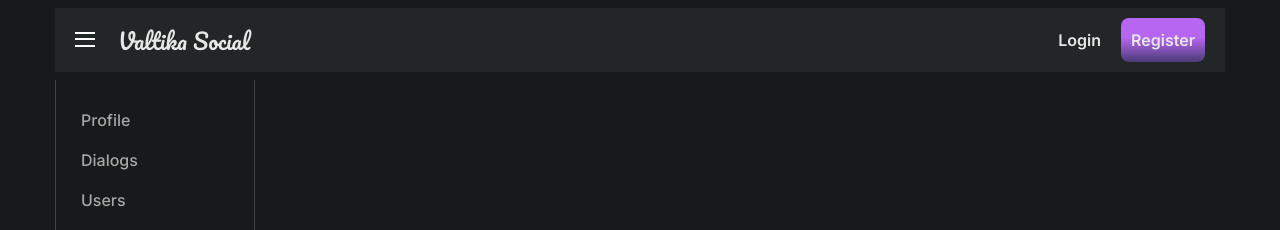
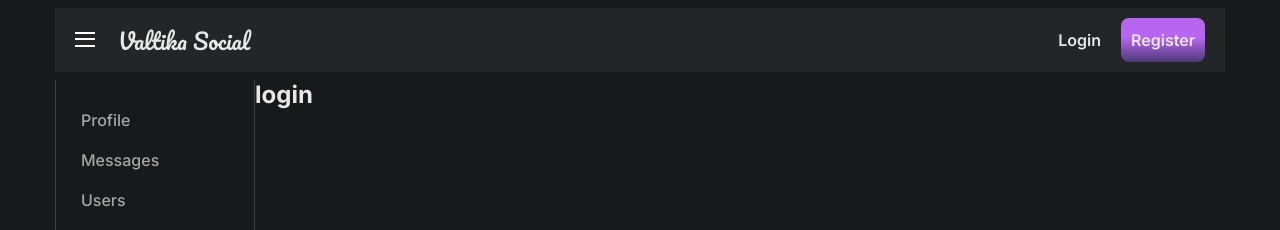
Before and after one commit to valtikamore/social-network, a React (Create React App) app: page /login in a window 1280 px wide. Shown: the top 230 px of the page. Built offline with nearby package versions, Linux system fonts and the light colour scheme; no server answers.

Commit message:
68-4 redirect

```diff
--- a/src/App.tsx
+++ b/src/App.tsx
@@ -13,6 +13,7 @@ import DialogsContainer from "./components/dialogs/DialogsContainer";
 import UsersContainer from "./components/users/UsersContainer";
 import ProfileContainer from "./components/profile/ProfileContainer";
 import HeaderContainer from "./components/header/HeaderContainer";
+import { Login } from './components/login/login';
 
 
 
@@ -32,6 +33,7 @@ const App: React.FC = () => {
                 <Route path='/news' component={News}/>
                 <Route path='/music' component={Music}/>
                 <Route path='/settings' component={Settings}/>
+                <Route path='/login' component={Login}/>
             </div>
             <Footer/>
         </div>
--- a/src/components/dialogs/Dialogs.tsx
+++ b/src/components/dialogs/Dialogs.tsx
@@ -4,6 +4,7 @@ import DialogItem from "./DialogItem/DialogsItem";
 import Message from "./Message/Message";
 
 import {DialogsPropsType} from "./DialogsContainer";
+import { Redirect } from 'react-router-dom';
 const Dialogs: React.FC<DialogsPropsType> = (props) => {
     let state = props.dialogsPage
 
@@ -21,10 +22,13 @@ const Dialogs: React.FC<DialogsPropsType> = (props) => {
        let body =  e.currentTarget.value
         props.updateNewMessageBody(body)
     }
+    if(!props.isAuth) {
+        return <Redirect to={'/login'}/>
+    }
 
     return (
         <div className={classes.dialogs}>
-            <h2 className={classes.dialogsHeader}> Dialogs</h2>
+            <h2 className={classes.dialogsHeader}> Messages</h2>
             <div className={classes.dialogItems}>
                 {dialogsElements}
             </div>
--- a/src/components/dialogs/DialogsContainer.tsx
+++ b/src/components/dialogs/DialogsContainer.tsx
@@ -6,12 +6,13 @@ import {
 } from "../../redux/reducers/dialog-reducer/dialogs-reducer";
 import Dialogs from "./Dialogs";
 import {connect} from "react-redux";
-import {AllActionTypes, AppStateType} from "../../redux/redux-store";
+import { AppStateType} from "../../redux/redux-store";
 import { Dispatch } from 'redux';
 
 
 type MapStatePropsType = {
     dialogsPage:InitialStateDialogsType
+    isAuth:boolean
 }
 type MapDispatchPropsType = {
     updateNewMessageBody: (body: string) => void
@@ -21,10 +22,11 @@ export type DialogsPropsType = MapStatePropsType & MapDispatchPropsType
 
 const mapStateToProps = (state:AppStateType) : MapStatePropsType => {
     return {
+        isAuth:state.auth.isAuth,
         dialogsPage:state.dialogsPage
     }
 }
-const mapDispatchToProps = (dispatch:Dispatch<AllActionTypes>):MapDispatchPropsType => {
+const mapDispatchToProps = (dispatch:Dispatch):MapDispatchPropsType => {
     return {
         updateNewMessageBody: (body: string) => {
             dispatch(updateNewMessageBodyCreator(body))
--- a/src/components/header/Header.tsx
+++ b/src/components/header/Header.tsx
@@ -21,9 +21,8 @@ const Header = (props:headerContainerPropsType) => {
             </div>
             <div className={classes.header_loginBlock}>
                 {isAuth ? login :  <MemoryRouter> <NavLink to={'/login'}>Login</NavLink></MemoryRouter>}
-                <NavLink to={'/login'}>Register</NavLink>
+                <a href={'https://social-network.samuraijs.com/signUp'} target={'_blank'}>Register</a>
             </div>
-
         </header>
     )
 
--- a/src/components/header/HeaderContainer.tsx
+++ b/src/components/header/HeaderContainer.tsx
@@ -2,7 +2,7 @@
 import React from "react";
 import Header from "./Header";
 import { connect } from "react-redux";
-import {authMe} from "../../redux/reducers/authReducer/authReducer";
+import {getAuthUserData} from "../../redux/reducers/authReducer/authReducer";
 import {AppStateType} from "../../redux/redux-store";
 
 
@@ -11,14 +11,14 @@ type MapStateToPropsType = {
     login:string | null
 }
 type MapDispatchToProps = {
-    authMe: () => void
+    getAuthUserData: () => void
 }
 export type headerContainerPropsType = MapStateToPropsType & MapDispatchToProps
 
 
 class HeaderContainer extends React.Component<headerContainerPropsType>{
     componentDidMount() {
-      this.props.authMe()
+      this.props.getAuthUserData()
     }
 
     render() {
@@ -31,4 +31,4 @@ const mpst = (state:AppStateType):MapStateToPropsType => ({
     isAuth:state.auth.isAuth,
     login:state.auth.login
 })
-export default connect(mpst,{authMe})(HeaderContainer);
+export default connect(mpst,{getAuthUserData})(HeaderContainer);
--- /dev/null
+++ b/src/components/login/login.tsx
@@ -0,0 +1,9 @@
+import React from 'react'
+
+export const Login = () => {
+    return (
+        <div>
+            <h2>login</h2>
+        </div>
+    )
+}
--- a/src/components/navbar/Navbar.module.scss
+++ b/src/components/navbar/Navbar.module.scss
@@ -3,6 +3,7 @@
     padding: 20px 13px 5px 13px;
     border: 1px solid $border-color;
     border-top: none;
+    border-bottom: none;
     grid-area: nav;
     .sidebar {
         border-bottom: 2px solid $border-color ;
--- a/src/components/navbar/Navbar.tsx
+++ b/src/components/navbar/Navbar.tsx
@@ -15,7 +15,7 @@ const Navbar:FC<navbarType> = () => {
                 </li>
                 <li className={`${classes.item} ${classes.active}`}>
                     <NavLink to='/dialogs'
-                             activeClassName={classes.active}> Dialogs</NavLink>
+                             activeClassName={classes.active}> Messages</NavLink>
                 </li>
                 <li className={classes.item}>
                         <NavLink to='/users' activeClassName={classes.active}>Users</NavLink>
--- a/src/components/profile/Profile.tsx
+++ b/src/components/profile/Profile.tsx
@@ -3,9 +3,11 @@ import classes from "./Profile.module.scss"
 import ProfileInfo from "./ProfileInfo/ProfileInfo";
 import MyPostsCountainer from "./MyPosts/MyPostsCountainer";
 import {profileContainerPropsType} from "./ProfileContainer";
+import {Redirect} from "react-router-dom";
 
 const Profile = (props:profileContainerPropsType) => {
     const {profile} = props
+
     return (
         <div className={classes.profile}>
             <ProfileInfo profile={profile}/>
--- a/src/components/profile/ProfileContainer.tsx
+++ b/src/components/profile/ProfileContainer.tsx
@@ -2,15 +2,16 @@ import React from 'react'
 import Profile from "./Profile";
 import {connect} from "react-redux";
 import {AppStateType} from "../../redux/redux-store";
-
 import {
     setUsersProfile,
 } from "../../redux/reducers/profile-reducer/profile-reducer";
-import {RouteComponentProps, withRouter} from 'react-router-dom';
+import {Redirect, RouteComponentProps, withRouter} from 'react-router-dom';
 import {profileUser} from "../../api/api";
+
 
 type MapStateToPropsType = {
     profile: null | profileUser
+    isAuth:boolean
 }
 type MapDispatchToProps = {
     setUsersProfile: (userId:string) => void
@@ -33,6 +34,9 @@ class ProfileContainer extends React.Component<propsType> {
     }
 
     render() {
+        if(!this.props.isAuth) {
+            return <Redirect to={'/login'}/>
+        }
         return (
             <div>
                 <Profile {...this.props} profile={this.props.profile}/>
@@ -43,7 +47,8 @@ class ProfileContainer extends React.Component<propsType> {
 
 let mapStateToProps = (state: AppStateType): MapStateToPropsType => {
     return {
-        profile: state.profilePage.profile
+        profile: state.profilePage.profile,
+        isAuth:state.auth.isAuth
     }
 }
 let withUrlDataContainerComponent = withRouter(ProfileContainer)
--- a/src/redux/reducers/authReducer/authReducer.ts
+++ b/src/redux/reducers/authReducer/authReducer.ts
@@ -16,7 +16,7 @@ let initialState = {
 
 export const setAuthUserData = (id:number, email:string, login:string) => ({type:'SET_USER_DATA',data:{id,email,login} }as const )
 
-export const authMe = () => {
+export const getAuthUserData = () => {
     return (dispatch: Dispatch) => {
         authAPI.authMe()
             .then(data => {
```
